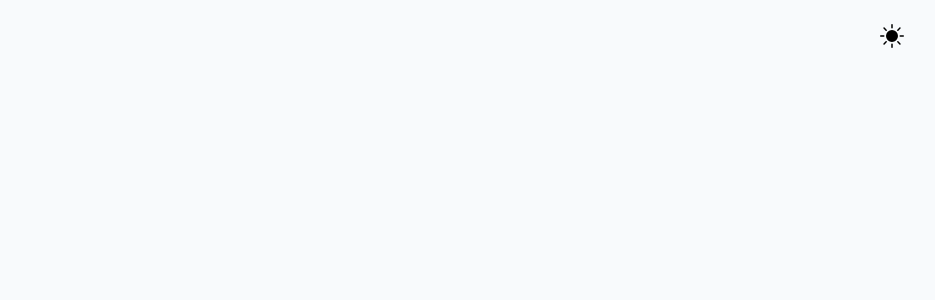
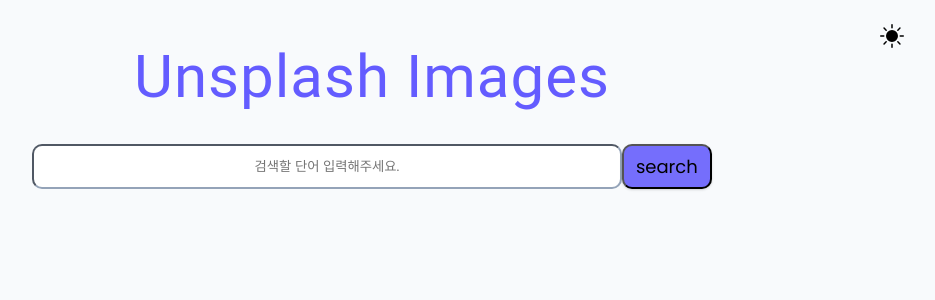
Before and after one commit to realsingeriu/image-gallery, a React (Vite) app: page / in a window 1280 px wide. Shown: the top 300 px of the page, without its empty margins (268-1203 px from the left). Built offline with nearby package versions, Linux system fonts and the light colour scheme.

Commit message:
searchform css 완료

```diff
--- a/src/SearchForm.jsx
+++ b/src/SearchForm.jsx
@@ -1,7 +1,28 @@
-import React from "react";
+import { useGlobalContext } from "./context";
 
 const SearchForm = () => {
-  return <div></div>;
+  const { setSearchTerm } = useGlobalContext();
+  const handleSubmit = (e) => {
+    e.preventDefault();
+    const searchValue = e.target.elements.search.value;
+    if (!searchValue) return;
+    setSearchTerm(searchValue);
+  };
+  return (
+    <section>
+      <h1 className="title">unsplash images</h1>
+      <form className="search-form" onSubmit={handleSubmit}>
+        <input
+          type="text"
+          className="search-input"
+          name="search"
+          placeholder="검색할 단어 입력해주세요."
+        />
+        <button type="submit" className="btn">
+          search
+        </button>
+      </form>
+    </section>
+  );
 };
-
 export default SearchForm;
--- a/src/index.css
+++ b/src/index.css
@@ -45,6 +45,44 @@
   align-items: center;
 }
 
+/* 서치 폼 */
+.title {
+  color: #645cff;
+  text-align: center;
+  font-family: Roboto;
+  font-size: 60px;
+  font-style: normal;
+  font-weight: 400;
+  line-height: 50px; /* 100% */
+  letter-spacing: 1px;
+  text-transform: capitalize;
+}
+.search-form {
+  display: grid;
+  max-width: 700px;
+  margin: 0 auto;
+  padding: 10px;
+  margin-top: 2rem;
+  grid-template-columns: 1fr auto;
+}
+.search-input {
+  border-color: #94a3b8;
+  transition: var(--darkModeTransition);
+  color: var(--textColor);
+  border-radius: 10px;
+  text-align: center;
+}
+.btn {
+  display: flex;
+  padding: 7px 12.23px 7px 12px;
+  align-items: flex-start;
+  background-color: #756efc;
+  box-shadow: 0px 1px 2px 0px rgba(0, 0, 0, 0.06),
+    0px 1px 3px 0px rgba(0, 0, 0, 0.1);
+  border-radius: 10px;
+  font-size: large;
+}
+
 /* 이미지 갤러리 스타일링 */
 .gallery {
   display: flex;
```
